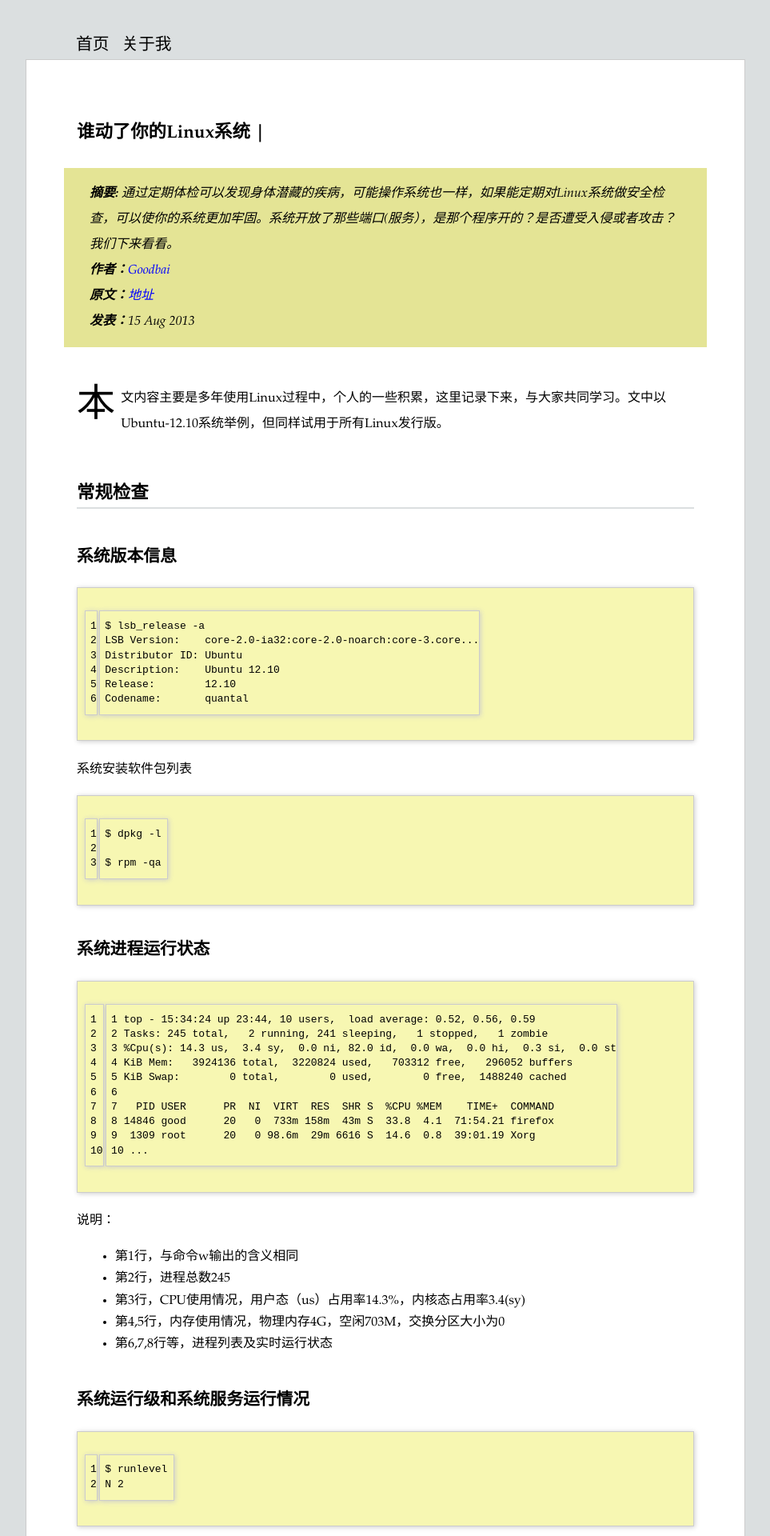
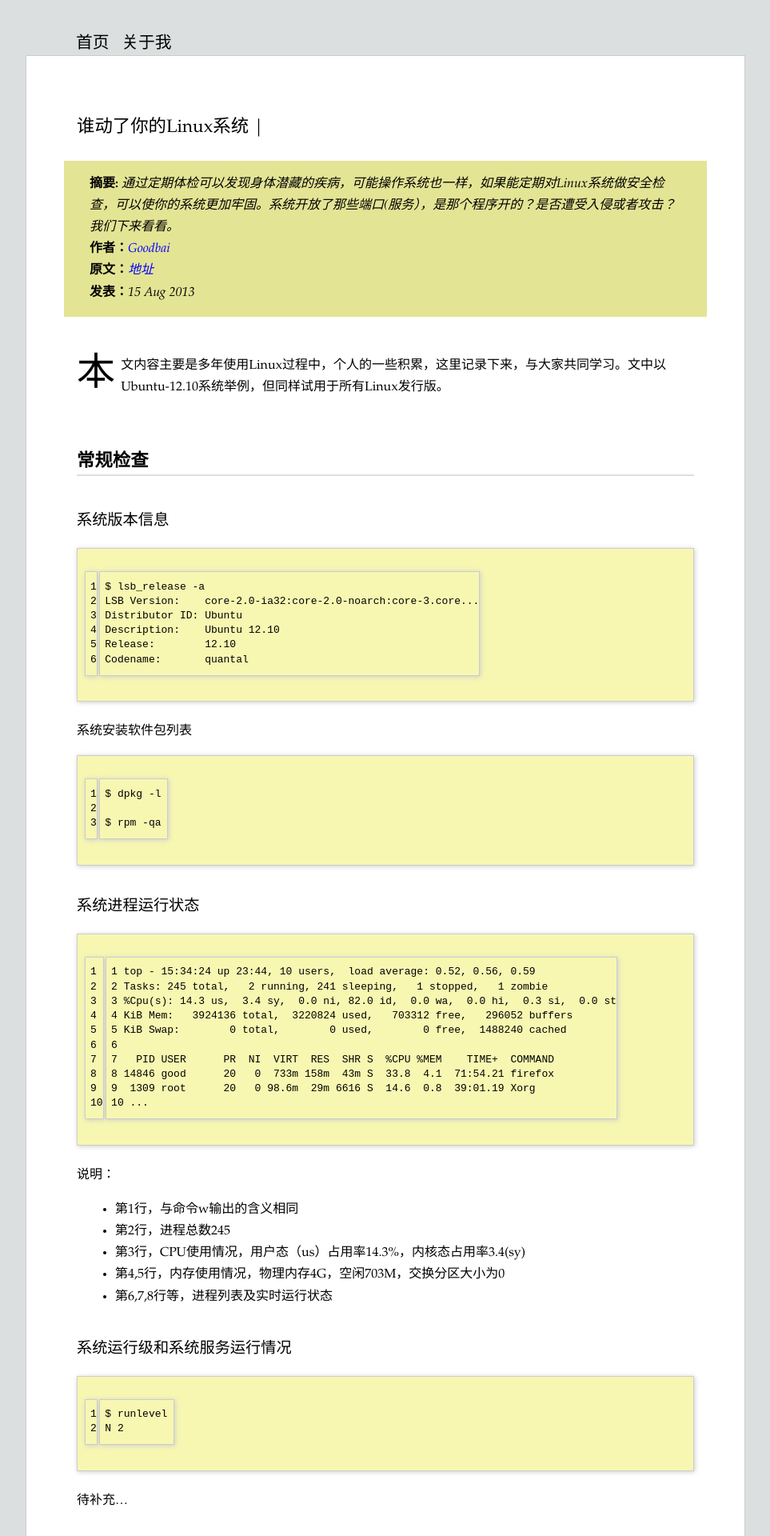
Before and after one commit to jsjwolf/pages, a Jekyll site: the page built from _posts/2013-08-15-WhoMovedYourLinuxOS.md, in a window 1280 px wide. Shown: the top 1920 px of the page at 80% size, without its empty margins (158-1121 px from the left). Built offline with Jekyll 4.4.1, drawn with Linux system fonts in a browser that asks for light colours; Markdown is read by kramdown in place of the engine named in the settings.

Commit message:
change tag p  marge value and font-style to normal for tag b and em

```diff
--- a/style/style.css
+++ b/style/style.css
@@ -23,20 +23,23 @@
 a {text-decoration:none;}
 
 h1, h2, h3, h4, h5, h6 {
-	font-weight:bolder;
+	font-weight:normal;
 	padding-top:1em;
 	padding-bottom:0;
 }
+h2{
+	font-weight:bolder;
+}
 h1 {font-size:1.4em;margin-top:1em;margin-bottom:1.2em;}
-h2 {font-size:1.4em;margin-top:1.5em;margin-bottom:1.1em;border-bottom: 2px solid rgb(219, 223, 224);}
-h3 {font-size:1.3em;margin-top:1.0em;margin-bottom:1.0em;}
-h4 {font-size:1.2em;margin-top:0.9em;margin-bottom:0.9em;}
+h2 {font-size:1.4em;margin-top:2em;margin-bottom:1.1em;border-bottom: 2px solid rgb(219, 223, 224);}
+h3 {font-size:1.2em;margin-top:1.0em;margin-bottom:1.0em;}
+h4 {font-size:1.1em;margin-top:0.9em;margin-bottom:0.9em;}
 h5 {font-size:1.1em;margin-top:0.8em;margin-bottom:0.8em;}
 h6 {font-size:1.0em;margin-top:0.7em;margin-bottom:0.7em;}
 
 body {
 	repeat-x;
-	line-height: 200%;
+	line-height: 170%;
         font-size:100%;
 	font-family: Palatino, georgia, "times new roman", "宋体";
 	background-color: rgb(219, 223, 224);
@@ -159,3 +162,12 @@
 em {
 	font-weight:bolder;
 }
+
+b,em{
+	font-style: normal;
+}
+
+p {
+	margin-top:1.5em;
+	margin-bottom:1.0em;
+}
```
